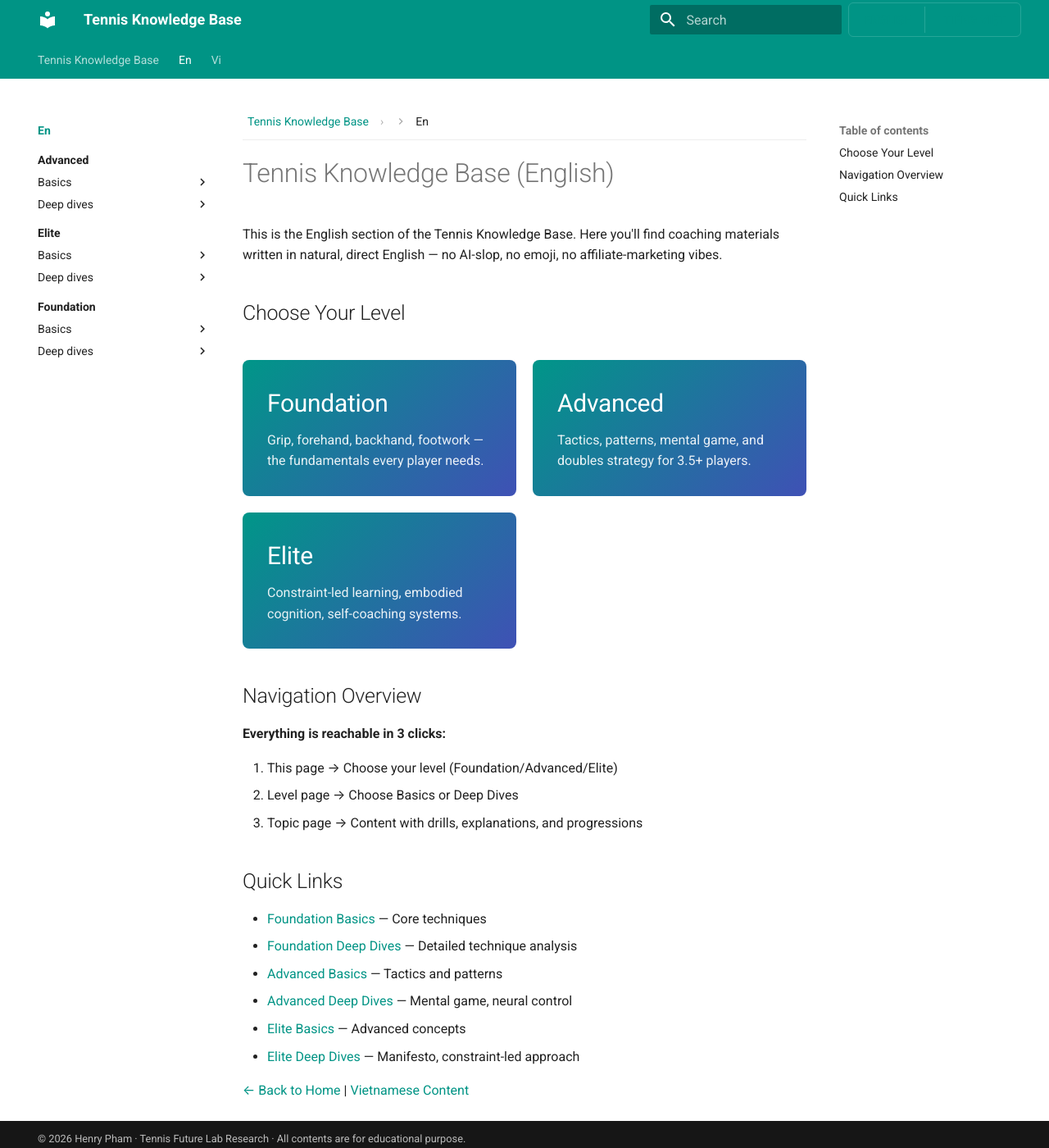
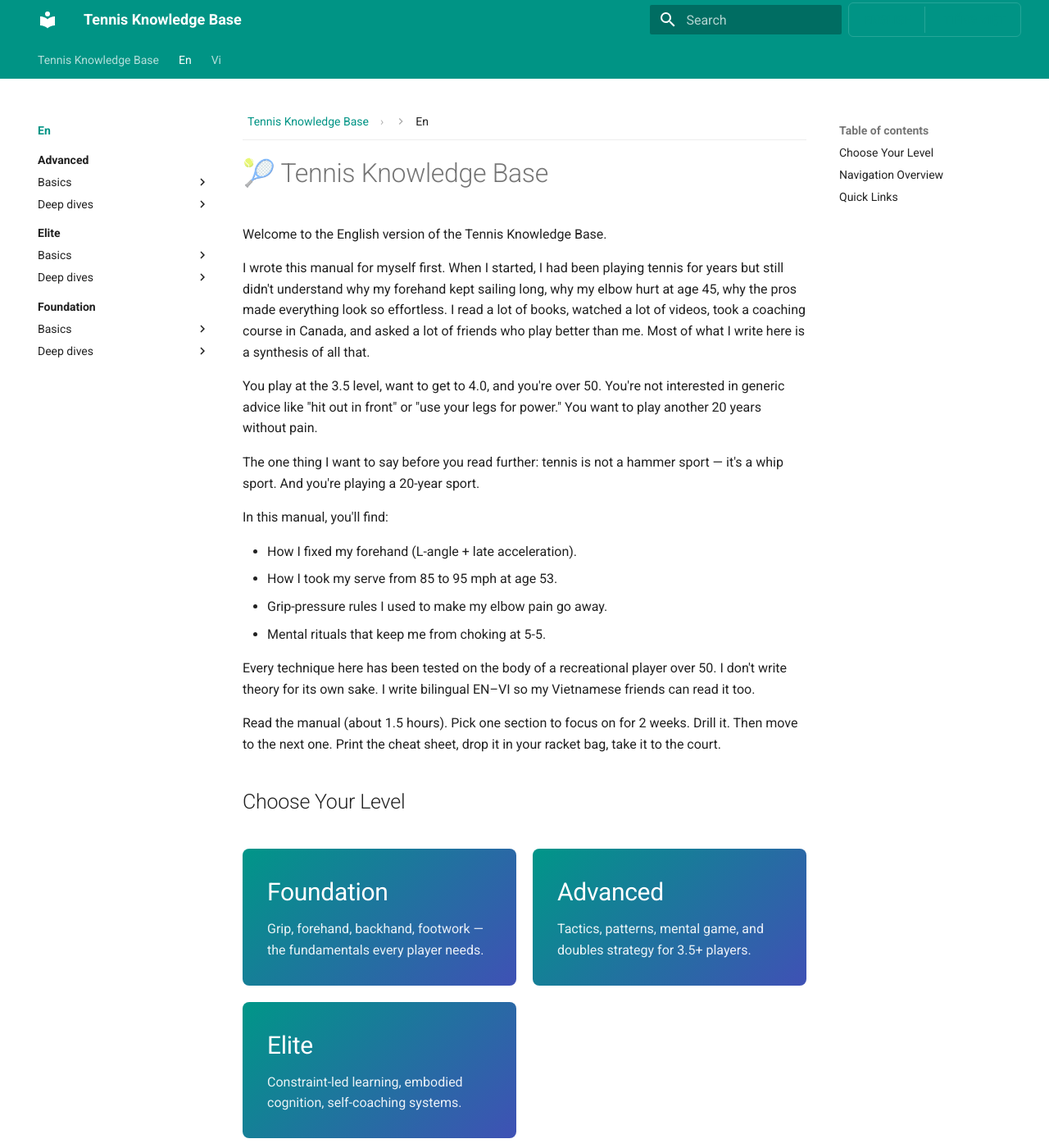
Before and after one commit to HenryPhamDuc/tennisknowledgebase, an MkDocs documentation site: the page built from docs/en/index.md, in a window 1280 px wide and 1400 px high. Shown: the whole window at 82% size. Built offline with MkDocs 1.6.1 and Material for MkDocs 9.7.7, drawn with Linux system fonts in a browser that asks for light colours; comment, search, counter and statistics services are not loaded.

Commit message:
Replace EN/VI home intros with personalized manual intro; add language toggle, breadcrumbs, theme override

```diff
--- a/docs/en/index.md
+++ b/docs/en/index.md
@@ -3,9 +3,26 @@ title: English Content
 description: English-language tennis coaching materials — technique, tactics, and neural control theory.
 ---
 
-# Tennis Knowledge Base (English)
+# 🎾 Tennis Knowledge Base
 
-This is the English section of the Tennis Knowledge Base. Here you'll find coaching materials written in natural, direct English — no AI-slop, no emoji, no affiliate-marketing vibes.
+Welcome to the English version of the Tennis Knowledge Base.
+
+I wrote this manual for myself first. When I started, I had been playing tennis for years but still didn't understand why my forehand kept sailing long, why my elbow hurt at age 45, why the pros made everything look so effortless. I read a lot of books, watched a lot of videos, took a coaching course in Canada, and asked a lot of friends who play better than me. Most of what I write here is a synthesis of all that.
+
+You play at the 3.5 level, want to get to 4.0, and you're over 50. You're not interested in generic advice like "hit out in front" or "use your legs for power." You want to play another 20 years without pain.
+
+The one thing I want to say before you read further: tennis is not a hammer sport — it's a whip sport. And you're playing a 20-year sport.
+
+In this manual, you'll find:
+
+- How I fixed my forehand (L-angle + late acceleration).
+- How I took my serve from 85 to 95 mph at age 53.
+- Grip-pressure rules I used to make my elbow pain go away.
+- Mental rituals that keep me from choking at 5-5.
+
+Every technique here has been tested on the body of a recreational player over 50. I don't write theory for its own sake. I write bilingual EN–VI so my Vietnamese friends can read it too.
+
+Read the manual (about 1.5 hours). Pick one section to focus on for 2 weeks. Drill it. Then move to the next one. Print the cheat sheet, drop it in your racket bag, take it to the court.
 
 ## Choose Your Level
 
```
Also changed, not shown: docs/vi/index.md (+19 -2 lines).
